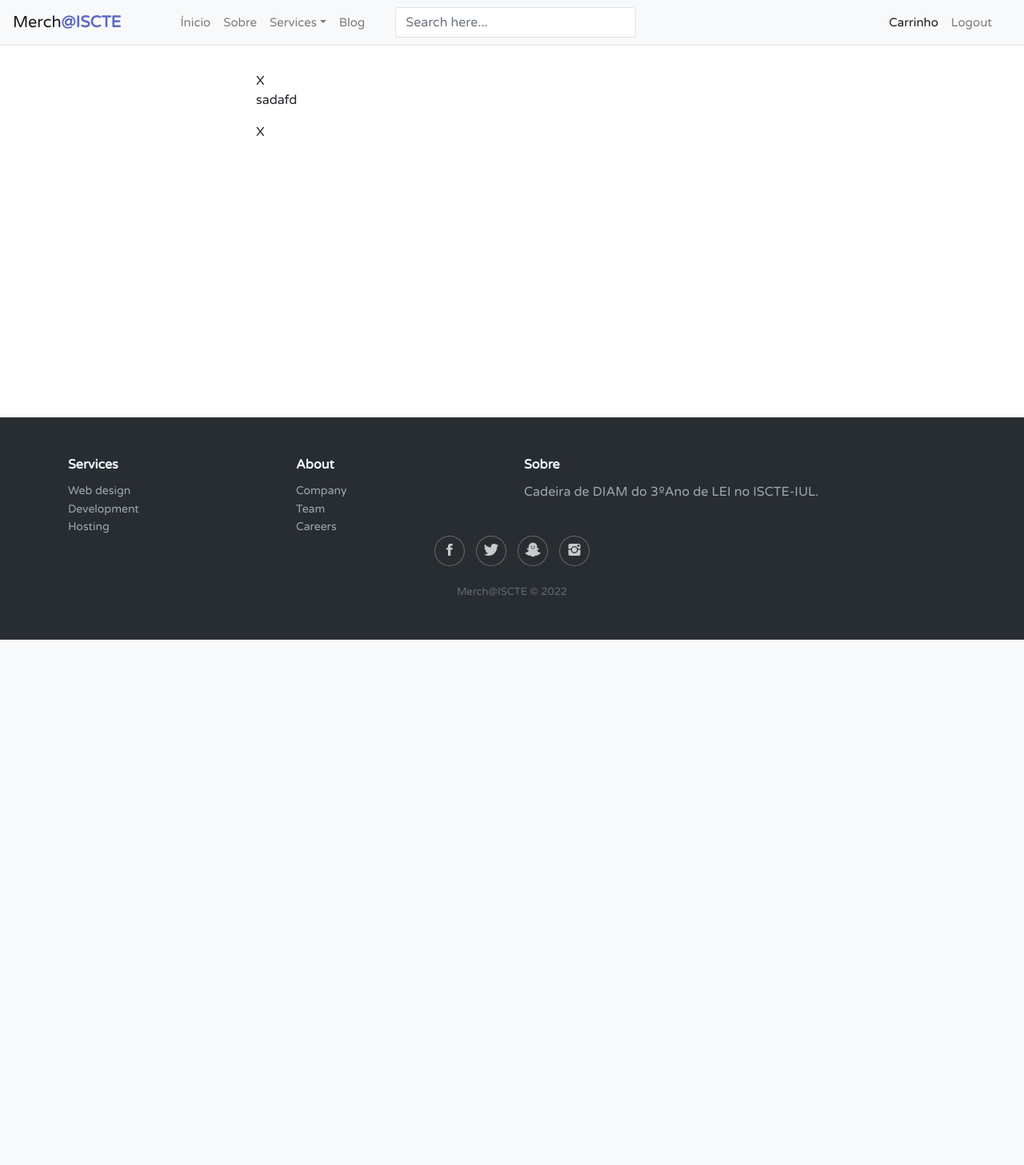
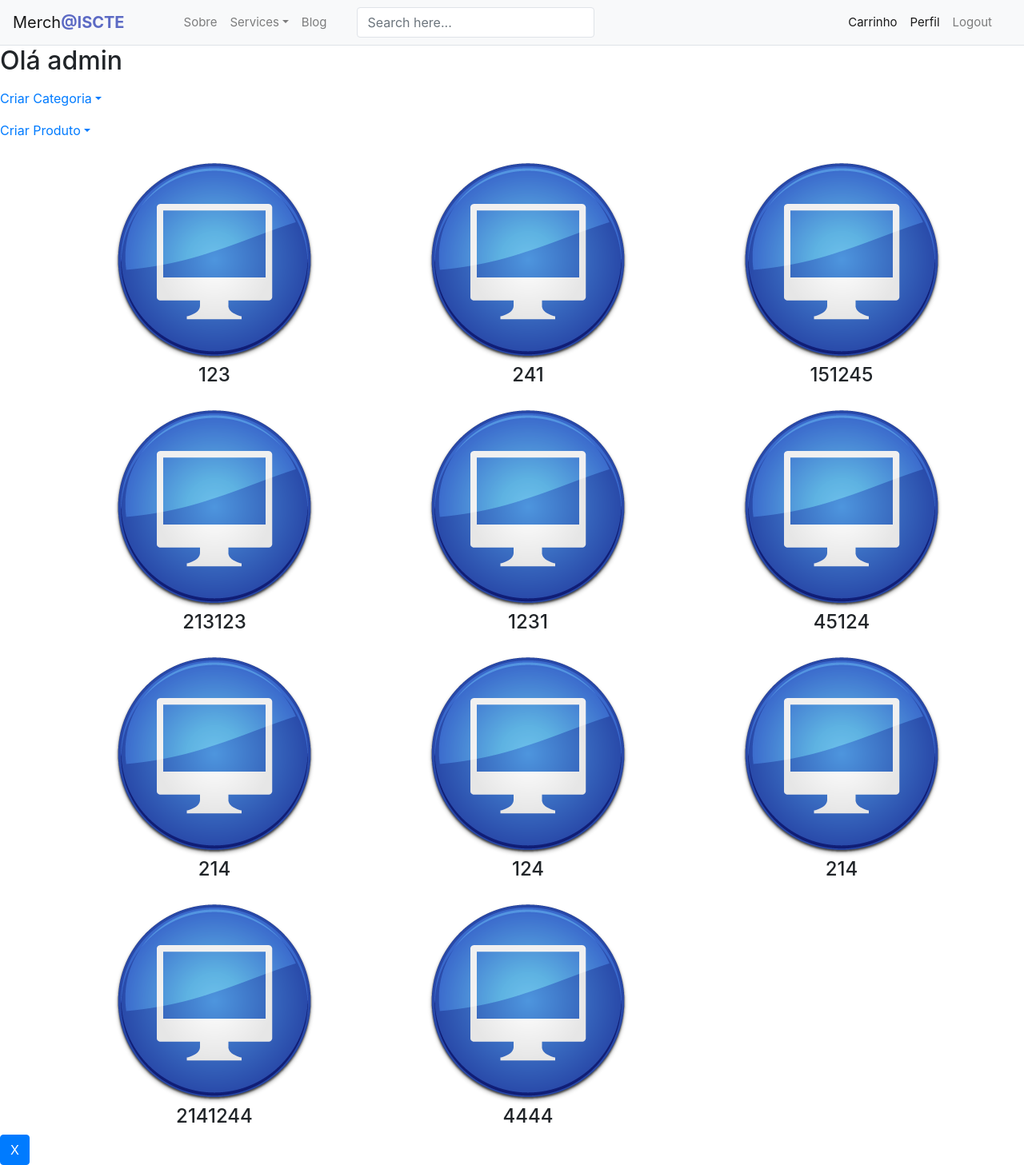
Before and after one commit to mspro1-iscte/DIAM_Projeto, a Django app: page /loja/ in a window 1280 px wide. Shown: the whole page at 80% size. Before the commit the page ends 800 px from the top, so only its background shows below. Run offline with Django 4.2, Linux system fonts and the light colour scheme; a user stored in the database is signed in; data comes from the database, SQL or seed files in the repository; some libraries are stand-ins or nearby versions.

Commit message:
PROGRESS. Day 3

```diff
--- a/Projeto/Merch_ISCTE/loja/static/loja/css/style.css
+++ b/Projeto/Merch_ISCTE/loja/static/loja/css/style.css
@@ -1,3 +1,38 @@
+/*
+___________________
+List
+____________________
+ */
+
+ul {
+    margin: 0 auto;
+    text-align: center;
+}
+
+li {
+    display: inline-block;
+    vertical-align: top;
+}
+
+.common-list {
+    max-width: 1200px;
+    margin: 0 auto;
+    display: grid;
+    grid-gap: 1rem;
+}
+
+@media (min-width: 600px) {
+    .common-list {
+        grid-template-columns: repeat(2, 1fr);
+    }
+}
+
+@media (min-width: 900px) {
+    .common-list {
+        grid-template-columns: repeat(3, 1fr);
+    }
+}
+
 /*
 ___________________
 Header
@@ -7,10 +42,12 @@ ___________________
 body {
     font-family: 'Varela Round', sans-serif;
 }
+
 .form-control {
     box-shadow: none;
     border-radius: 4px;
 }
+
 .navbar {
     background: #fff;
     padding-left: 16px;
@@ -18,42 +55,50 @@ body {
     border-bottom: 1px solid #dfe3e8;
     border-radius: 0;
 }
+
 .nav-link img {
     border-radius: 50%;
     width: 36px;
     height: 36px;
-	margin: -8px 0;
     float: left;
-	margin-right: 10px;
+    margin: -8px 10px -8px 0;
 }
+
 .navbar .navbar-brand {
     padding-left: 0;
     font-size: 20px;
     padding-right: 50px;
 }
+
 .navbar .navbar-brand b {
     color: #5c6ac4;
 }
+
 .navbar .form-inline {
     display: inline-block;
 }
+
 .navbar .navbar-nav {
     position: relative;
 }
+
 .navbar a, .navbar a:active {
     color: #888;
     font-size: 15px;
     background: transparent;
 }
+
 .search-box {
     position: relative;
 }
+
 .search-box input {
     padding-right: 35px;
     border-color: #dfe3e8;
     border-radius: 4px !important;
     box-shadow: none
 }
+
 .search-box .input-group-text {
     min-width: 35px;
     border: none;
@@ -64,10 +109,12 @@ body {
     padding: 7px;
     height: 100%;
 }
+
 .search-box i {
     color: #a0a5b1;
     font-size: 19px;
 }
+
 .navbar .btn-primary, .navbar .btn-primary:active {
     color: #fff;
     background: #5c6ac4 !important;
@@ -79,43 +126,54 @@ body {
     min-width: 120px;
     margin: 2px 0;
 }
+
 .navbar .btn-primary:hover, .navbar .btn-primary:focus {
     color: #fff;
     background: #5765c1 !important;
 }
+
 .navbar .action-buttons .dropdown-toggle::after {
     display: none;
 }
+
 .search-box .btn span {
     transform: scale(0.9);
     display: inline-block;
 }
+
 .navbar .nav-item i {
     font-size: 18px;
 }
+
 .navbar .dropdown-item i {
     font-size: 16px;
     min-width: 22px;
 }
+
 .navbar .dropdown-menu {
     border-radius: 1px;
     border-color: #e5e5e5;
-	box-shadow: 0 2px 8px rgba(0,0,0,.05);
+    box-shadow: 0 2px 8px rgba(0, 0, 0, .05);
 }
+
 .navbar .navbar-nav .dropdown-menu a {
     padding: 8px 20px;
     line-height: normal;
 }
+
 .navbar .navbar-form {
     border: none;
 }
+
 .navbar .navbar-form-wrapper {
     padding: 0 15px;
 }
+
 .navbar .login-form label {
     color: #888;
     font-weight: normal;
 }
+
 .navbar .dropdown-menu.login-form {
     width: 280px;
     padding: 20px;
@@ -123,36 +181,44 @@ body {
     right: 0;
     font-size: 14px;
 }
+
 .navbar .navbar-nav .dropdown-menu.login-form a {
     padding: 0 !important;
     color: #5c6ac4;
     font-weight: normal;
 }
-.navbar .navbar-nav .dropdown-menu.login-form a:hover{
+
+.navbar .navbar-nav .dropdown-menu.login-form a:hover {
     text-decoration: underline;
 }
+
 .navbar .dropdown-menu.login-form .checkbox-inline {
     margin-top: 10px;
 }
-@media (min-width: 1200px){
+
+@media (min-width: 1200px) {
     .form-inline .input-group {
         width: 300px;
         margin-left: 30px;
     }
 }
-@media (max-width: 768px){
-	.navbar .dropdown-menu.login-form {
+
+@media (max-width: 768px) {
+    .navbar .dropdown-menu.login-form .dropdown-menu.categoria-form {
         width: 100%;
         padding: 10px 15px;
         background: transparent;
         border: none;
     }
+
     .navbar .form-inline {
         display: block;
     }
+
     .navbar .input-group {
         width: 100%;
     }
+
     .navbar .navbar-nav .btn-primary, .navbar .navbar-nav .btn-primary:active {
         display: block;
     }
@@ -160,136 +226,6 @@ body {
 
 /*
 ___________________
-Footer Contain
-___________________
-*/
-
-html {
-  height: 100%;
-  box-sizing: border-box;
-}
-
-*,
-*:before,
-*:after {
-  box-sizing: inherit;
-}
-
-body {
-  position: relative;
-  margin: 0;
-  padding-bottom: 6rem;
-  min-height: 100%;
-}
-
-.demo {
-  margin: 0 auto;
-  padding-top: 32px;
-  max-width: 640px;
-  width: 94%;
-}
-
-.demo h1 {
-  margin-top: 0;
-}
-
-
-/*
-___________________
 Footer
 ___________________
 */
-
-.footer-dark {
-  position: absolute;
-  right: 0;
-  bottom: 0;
-  left: 0;
-  padding:50px 0;
-  color:#f0f9ff;
-  background-color:#282d32;
-}
-
-.footer-dark h3 {
-  margin-top:0;
-  margin-bottom:12px;
-  font-weight:bold;
-  font-size:16px;
-}
-
-.footer-dark ul {
-  padding:0;
-  list-style:none;
-  line-height:1.6;
-  font-size:14px;
-  margin-bottom:0;
-}
-
-.footer-dark ul a {
-  color:inherit;
-  text-decoration:none;
-  opacity:0.6;
-}
-
-.footer-dark ul a:hover {
-  opacity:0.8;
-}
-
-@media (max-width:767px) {
-  .footer-dark .item:not(.social) {
-    text-align:center;
-    padding-bottom:20px;
-  }
-}
-
-.footer-dark .item.text {
-  margin-bottom:36px;
-}
-
-@media (max-width:767px) {
-  .footer-dark .item.text {
-    margin-bottom:0;
-  }
-}
-
-.footer-dark .item.text p {
-  opacity:0.6;
-  margin-bottom:0;
-}
-
-.footer-dark .item.social {
-  text-align:center;
-}
-
-@media (max-width:991px) {
-  .footer-dark .item.social {
-    text-align:center;
-    margin-top:20px;
-  }
-}
-
-.footer-dark .item.social > a {
-  font-size:20px;
-  width:36px;
-  height:36px;
-  line-height:36px;
-  display:inline-block;
-  text-align:center;
-  border-radius:50%;
-  box-shadow:0 0 0 1px rgba(255,255,255,0.4);
-  margin:0 8px;
-  color:#fff;
-  opacity:0.75;
-}
-
-.footer-dark .item.social > a:hover {
-  opacity:0.9;
-}
-
-.footer-dark .copyright {
-  text-align:center;
-  padding-top:24px;
-  opacity:0.3;
-  font-size:13px;
-  margin-bottom:0;
-}
--- a/Projeto/Merch_ISCTE/loja/templates/loja/index.html
+++ b/Projeto/Merch_ISCTE/loja/templates/loja/index.html
@@ -10,6 +10,7 @@
     </title>
     <!-- Css -->
     {% load static %}
+    <link href="{% static 'loja/css/style.css' %}" rel="stylesheet" type="text/css">
     <!-- Header -->
     <link href="https://fonts.googleapis.com/css?family=Varela+Round" rel="stylesheet">
     <link href="https://stackpath.bootstrapcdn.com/bootstrap/4.5.0/css/bootstrap.min.css" rel="stylesheet">
@@ -18,10 +19,8 @@
     <script src="https://code.jquery.com/jquery-3.5.1.min.js"></script>
     <script src="https://cdn.jsdelivr.net/npm/popper.js@1.16.0/dist/umd/popper.min.js"></script>
     <script src="https://stackpath.bootstrapcdn.com/bootstrap/4.5.0/js/bootstrap.min.js"></script>
-    <!-- Footer
-    <link href="https://cdnjs.cloudflare.com/ajax/libs/twitter-bootstrap/4.1.3/css/bootstrap.min.css" rel="stylesheet"> -->
-    <link href="https://cdnjs.cloudflare.com/ajax/libs/ionicons/2.0.1/css/ionicons.min.css" rel="stylesheet">
-    <link href="{% static 'loja/css/style.css' %}" rel="stylesheet" type="text/css">
+    <!-- Footer -->
+
 
     <script>
         // Prevent dropdown menu from closing when click inside the form
@@ -37,14 +36,13 @@
 <header class="section-header">
 
     <nav class="navbar navbar-expand-lg navbar-light bg-light">
-        <a class="navbar-brand" href="#">Merch<b>@ISCTE</b></a>
+        <a class="navbar-brand" href="{% url 'loja:index' %}">Merch<b>@ISCTE</b></a>
         <button class="navbar-toggler" data-target="#navbarCollapse" data-toggle="collapse" type="button">
             <span class="navbar-toggler-icon"></span>
         </button>
         <!-- Collection of nav links, forms, and other content for toggling -->
         <div class="collapse navbar-collapse justify-content-start" id="navbarCollapse">
             <div class="navbar-nav">
-                <a class="nav-item nav-link" href="{% url 'loja:index' %}">Ínicio</a>
                 <a class="nav-item nav-link" href="#sobre">Sobre</a>
                 <div class="nav-item dropdown">
                     <a class="nav-item nav-link dropdown-toggle" data-toggle="dropdown" href="#">Services</a>
@@ -64,6 +62,7 @@
             </form>
             <div class="navbar-nav action-buttons ml-auto">
                 <a class="nav-item nav-link active" href="{% url 'loja:carrinho' %}">Carrinho</a>
+
                 {% if not request.user.is_authenticated %}
                 <a class="nav-item nav-link dropdown-toggle mr-3" data-toggle="dropdown" href="#">Login</a>
                 <div class="dropdown-menu login-form">
@@ -85,6 +84,7 @@
                 </div>
                 <a class="btn btn-primary" href="{% url 'loja:registaruser' %}">Registar</a>
                 {% else %}
+                <a class="nav-item nav-link active" href="{% url 'loja:perfil' %}">Perfil</a>
                 <a class="nav-item nav-link dropdown-toggle mr-3" href="{% url 'loja:logoutview' %}">Logout</a>
                 {% endif %}
 
@@ -93,57 +93,102 @@
     </nav>
 </header>
 
+{% if request.user.is_authenticated %}
+{% if request.user.is_superuser %}
+<h2> Olá admin </h2>
+{% else %}
+<h2> Olá {{ request.user.username}} </h2>
+{% endif %}
+{% else %}
+{% endif %}
+
 {% endblock %}
 
-<div class="demo">
-    {% block blocobody %}
-    <!-- all other page content -->
-    X
+{% block blocobody %}
 
-    <p>
-        sadafd
-    </p>
+{% if request.user.is_superuser %}
+
+<div class="navbar-nav action-buttons ml-auto">
+    <a class="nav-item nav-link dropdown-toggle mr-3" data-toggle="dropdown" href="#">Criar Categoria</a>
+    <div class="dropdown-menu categoria-form">
+        <form action="{% url 'loja:nova_categoria' %}" method="post">
+            {% csrf_token %}
+            <div class="form-group">
+                <label>Categoria</label>
+                <input class="form-control" id="categoria_nome" name="categoria_nome" required="required"
+                       type="text">
+                <label>Imagem</label>
+                <input class="form-control" id="categoria_file" name="categoria_file" type="file">
+            </div>
+            <input class="btn btn-primary btn-block" type="submit" value="Criar">
+        </form>
+    </div>
+</div>
+
+<div class="navbar-nav action-buttons ml-auto">
+    <a class="nav-item nav-link dropdown-toggle mr-3" data-toggle="dropdown" href="#">Criar Produto</a>
+    <div class="dropdown-menu categoria-form">
+        <form action="{% url 'loja:novo_produto' %}" method="post">
+            {% csrf_token %}
+            <div class="form-group">
+                <label>Nome</label>
+                <input class="form-control" id="produto_nome" name="categoria_nome" required="required" type="text">
+                <label>Descrição</label>
+                <input class="form-control" id="produto_texto" name="categoria_nome" type="text">
+                <label>Preço</label>
+                <input class="form-control" id="preco" name="categoria_nome" required="required" type="number">
+                <label for="categoria_select">Categoria:</label>
+                <select id="categoria_select" name="categoria_select">
+                    {% if lista_categoria %}
+                        {% for categoria in lista_categoria %}
+                        <option value="{{ categoria.categoria_nome }}">{{ categoria.categoria_nome }}</option>
+                        {% endfor %}
+                    {% endif %}
+                </select>
+                <br>
+                <label>Imagem</label>
+                <input class="form-control" id="produto_file" name="file" type="file">
+            </div>
+            <input class="btn btn-primary btn-block" type="submit" value="Criar">
+        </form>
+    </div>
+</div>
+
+{% endif %}
 
 
-    X
-    {% endblock %}
-</div>
+{% if error_lista_categoria %}
+<p><strong>{{ error_message }}</strong></p>
+{% endif %}
+
+{% if lista_categoria %}
+<ul class="common-list">
+    {% for categoria in lista_categoria %}
+    <li class="common-list-item">
+        <a href="#">
+            <img max-width="30px" src="{{ categoria.foto }}">
+        </a>
+        <h4>{{ categoria.categoria_nome }}</h4>
+    </li>
+
+    {% endfor %}
+</ul>
+{% else %}
+<p>Nao ha categorias disponíveis.</p>
+{% endif %}
 
 
-{% block footer-dark %}
+{% endblock %}
 
-<div class="footer-dark">
-    <footer>
-        <div class="container">
-            <div class="row">
-                <div class="col-sm-6 col-md-3 item">
-                    <h3>Services</h3>
-                    <ul>
-                        <li><a href="#">Web design</a></li>
-                        <li><a href="#">Development</a></li>
-                        <li><a href="#">Hosting</a></li>
-                    </ul>
-                </div>
-                <div class="col-sm-6 col-md-3 item">
-                    <h3>About</h3>
-                    <ul>
-                        <li><a href="#">Company</a></li>
-                        <li><a href="#">Team</a></li>
-                        <li><a href="#">Careers</a></li>
-                    </ul>
-                </div>
-                <div class="col-md-6 item text" id="sobre">
-                    <h3>Sobre</h3>
-                    <p>Cadeira de DIAM do 3ºAno de LEI no ISCTE-IUL.</p>
-                </div>
-                <div class="col item social"><a href="#"><i class="icon ion-social-facebook"></i></a><a href="#"><i
-                        class="icon ion-social-twitter"></i></a><a href="#"><i class="icon ion-social-snapchat"></i></a><a
-                        href="#"><i class="icon ion-social-instagram"></i></a></div>
-            </div>
-            <p class="copyright">Merch@ISCTE © 2022</p>
-        </div>
-    </footer>
-</div>
+
+{% block lista-main %}
+
+<a class="btn btn-primary" href="#">X</a>
+
+
+{% endblock %}
+
+{% block footer %}
 
 
 {% endblock %}
--- a/Projeto/Merch_ISCTE/loja/urls.py
+++ b/Projeto/Merch_ISCTE/loja/urls.py
@@ -16,8 +16,6 @@ urlpatterns = [
     # ex: loja/logoutview
     path('logoutview', views.logoutview, name='logoutview'),
 
-    # ex: loja/loginpage
-    path('loginpage', views.loginpage, name='loginpage'),
 
     # ex: loja/perfil
     path('perfil', views.perfil, name='perfil'),
@@ -27,4 +25,15 @@ urlpatterns = [
     # ex: loja/carrinho
     path('carrinho', views.carrinho, name='carrinho'),
 
+    # ex: loja/detalhe_produto
+    path('detalhe_produto', views.detalhe_produto, name='detalhe_produto'),
+
+    # ex: loja/detalhe_categoria
+    path('detalhe_categoria', views.detalhe_categoria, name='detalhe_categoria'),
+    # ex: loja/nova_categoria
+    path('nova_categoria', views.nova_categoria, name='nova_categoria'),
+
+    # ex: loja/novo_produto
+    path('novo_produto', views.novo_produto, name='novo_produto'),
+
 ]
--- a/Projeto/Merch_ISCTE/loja/views.py
+++ b/Projeto/Merch_ISCTE/loja/views.py
@@ -6,26 +6,83 @@ from django.urls import reverse
 from django.core.files.storage import FileSystemStorage
 from django.contrib.auth.decorators import login_required, permission_required, user_passes_test
 
-from .models import Cliente, Produto
+from .models import Cliente, Produto, Categoria
 
 
 def index(request):
-    return render(request, 'loja/index.html')
+    lista_categoria = Categoria.objects.all()
+    context = {'lista_categoria': lista_categoria, 'error_lista_categoria': "- Erro Lista Categoria", }
+    return render(request, 'loja/index.html', context)
 
 
-def detalhe(request, produto_id):
+def loginview(request):
+    username = request.POST['username']
+    password = request.POST['pass']
+    user = authenticate(username=username, password=password)
+    if user is not None:
+        login(request, user)
+        return HttpResponseRedirect(reverse('loja:index'))
+    else:
+        return HttpResponseRedirect(reverse('loja:index'))
+
+
+def logoutview(request):
+    logout(request)
+    return HttpResponseRedirect(reverse('loja:index'))
+
+
+def registaruser(request):
+    return render(request, 'loja/registaruser.html')
+
+
+def detalhe_produto(request, produto_id):
     produto = get_object_or_404(Produto, pk=produto_id)
-    return render(request, 'loja/detalhe.html', {'produto': produto})
+    return render(request, 'loja/detalhe_produto.html', {'produto': produto})
+
+
+def detalhe_categoria(request, categoria_id):
+    categoria = get_object_or_404(Categoria, pk=categoria_id)
+    lista_produtos = Produto.objects.all()
+    context = {'lista_produtos': lista_produtos, 'error_lista_produto': "- Erro Lista Produto", }
+    return render(request, 'loja/detalhe_categoria.html', {'categoria': categoria}, context)
 
 
 def carrinho(request):
     return render(request, 'loja/carrinho.html')
 
 
-@login_required(login_url='/loja/index')
+def nova_categoria(request):
+    categoria_nome = request.POST['categoria_nome']
+    if bool(request.FILES.get('categoria_file', False)):
+        myfile = request.FILES['categoria_file']
+        fs = FileSystemStorage()
+        filename = fs.save(myfile.name, myfile)
+        uploaded_file_url = fs.url(filename)
+        categoria = Categoria(categoria_nome=categoria_nome, foto=uploaded_file_url)
+    else:
+        categoria = Categoria(categoria_nome=categoria_nome)
+    categoria.save()
+    return HttpResponseRedirect(reverse('loja:index'))
+
+
+def novo_produto(request):
+    produto_nome = request.POST['produto_nome']
+
+    if bool(request.FILES.get('produto_file', False)):
+        myfile = request.FILES['produto_file']
+        fs = FileSystemStorage()
+        filename = fs.save(myfile.name, myfile)
+        uploaded_file_url = fs.url(filename)
+        categoria = Categoria(categoria_nome=produto_nome, foto=uploaded_file_url)
+    else:
+        categoria = Categoria(categoria_nome=produto_nome)
+    categoria.save()
+    return HttpResponseRedirect(reverse('loja:index'))
+
+
 def adicionar_carrinho(request, produto_id):
     produto = get_object_or_404(Produto, pk=produto_id)
-    return render(request, 'loja/detalhe.html', {'produto': produto})
+    return render(request, 'loja/detalhe_produto.html', {'produto': produto})
 
 
 def registo(request):
@@ -45,33 +102,9 @@ def registo(request):
         cliente = Cliente(user=user, curso=curso)
     cliente.save()
     login(request, user)
-    return render(request, 'loja/index.html')
+    return HttpResponseRedirect(reverse('loja:index'))
 
 
 def perfil(request):
     cliente = Cliente.objects.filter(user=request.user)
     return render(request, 'loja/perfil.html', {'cliente': cliente})
-
-
-def loginview(request):
-    username = request.POST['username']
-    password = request.POST['pass']
-    user = authenticate(username=username, password=password)
-    if user is not None:
-        login(request, user)
-        return render(request, 'loja/index.html')
-    else:
-        return render(request, 'loja/index.html')
-
-
-def loginpage(request):
-    return render(request, 'loja/loginpage.html')
-
-
-def logoutview(request):
-    logout(request)
-    return render(request, 'loja/index.html')
-
-
-def registaruser(request):
-    return render(request, 'loja/registaruser.html')
```
Also changed, not shown: Links.txt (+9 -0 lines), Projeto/Merch_ISCTE/loja/models.py (+16 -6 lines), Projeto/Merch_ISCTE/loja/templates/loja/detalhe_categoria.html (added, +30 -0 lines), Projeto/Merch_ISCTE/loja/templates/loja/loginpage.html (deleted, +0 -39 lines), Projeto/Merch_ISCTE/loja/templates/loja/perfil.html (+5 -12 lines), Projeto/Merch_ISCTE/loja/templates/loja/registaruser.html (+5 -33 lines), Projeto/Merch_ISCTE/db.sqlite3, Projeto/Merch_ISCTE/loja/migrations/0003_categoria_delete_conta_produto_categoria.py (added), Projeto/Merch_ISCTE/loja/migrations/0004_alter_cliente_foto_alter_produto_foto.py (added), Projeto/Merch_ISCTE/loja/migrations/0005_alter_categoria_foto.py (added), Projeto/Merch_ISCTE/loja/static/media/computer.png (added), Projeto/Merch_ISCTE/loja/templates/loja/detalhe_produto.html (renamed from Projeto/Merch_ISCTE/loja/templates/loja/detalhe.html). Lines whose indentation alone changed are shown as unchanged.
